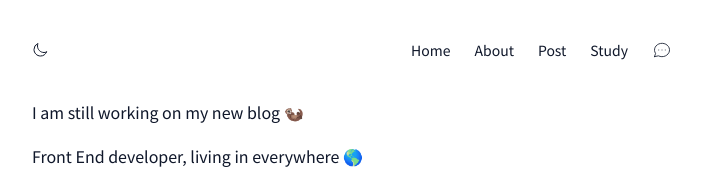
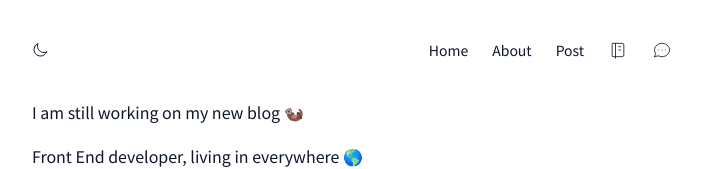
Before and after one commit to tamoimi/tami-dev-blog, a Next.js app: page /about in a window 1280 px wide. Shown: the top 169 px of the page, without its empty margins (288-989 px from the left). Built offline with nearby package versions, Linux system fonts and the light colour scheme.

Commit message:
style: changed to icon

```diff
--- a/app/layout.tsx
+++ b/app/layout.tsx
@@ -4,6 +4,7 @@ import Link from "next/link";
 import "./globals.css";
 import { ModeToggle } from "components/ModeToggle";
 import { ThemeProvider } from "components/ThemeProvider";
+import { useEffect } from "react";
 
 const inter = Inter({ subsets: ["latin"] });
 
@@ -49,7 +50,24 @@ export default function RootLayout({ children }: RootLayoutProps) {
                   <Link href="/">Home</Link>
                   <Link href="/about">About</Link>
                   <Link href="/post">Post</Link>
-                  <Link href="/study">Study</Link>
+                  <Link href="/study">
+                    <svg
+                      className="h-5 w-5"
+                      width="24"
+                      height="24"
+                      viewBox="0 0 24 24"
+                      strokeWidth="1"
+                      stroke="currentColor"
+                      fill="none"
+                      stroke-linecap="round"
+                      stroke-linejoin="round"
+                    >
+                      <path stroke="none" d="M0 0h24v24H0z" fill="none"></path>
+                      <path d="M6 4h11a2 2 0 0 1 2 2v12a2 2 0 0 1 -2 2h-11a1 1 0 0 1 -1 -1v-14a1 1 0 0 1 1 -1m3 0v18"></path>
+                      <path d="M13 8l2 0"></path>
+                      <path d="M13 12l2 0"></path>
+                    </svg>
+                  </Link>
                   <Link href="/quote">
                     <svg
                       className="h-5 w-5"
```
